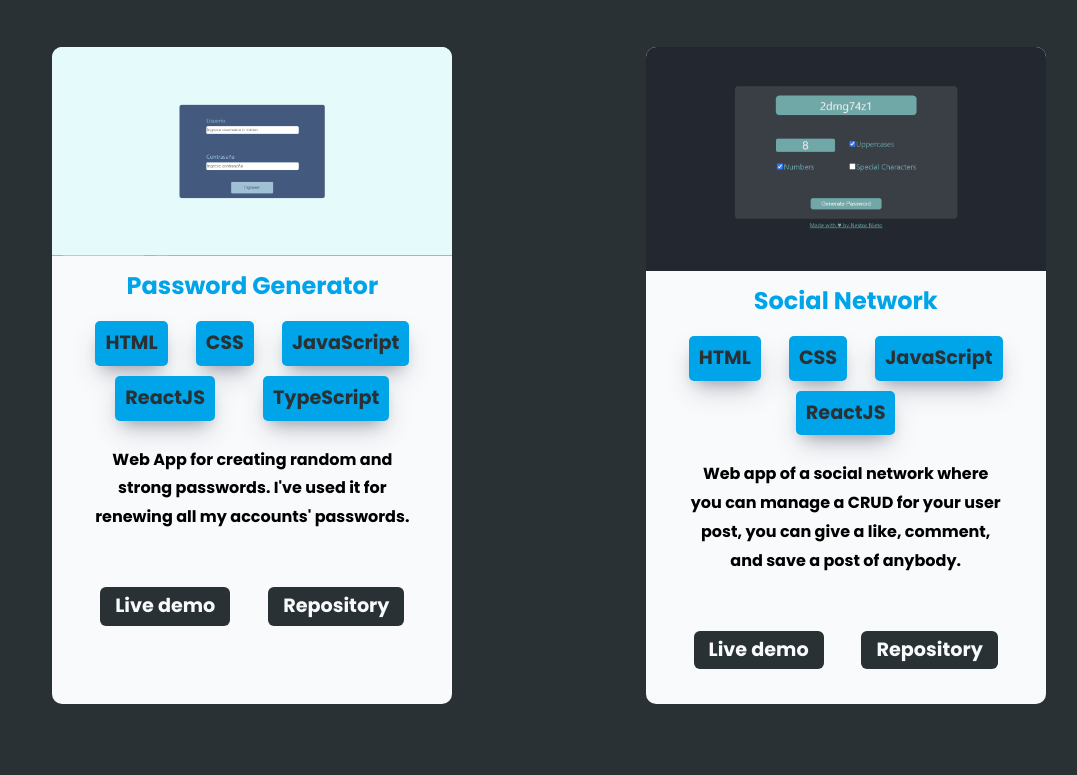
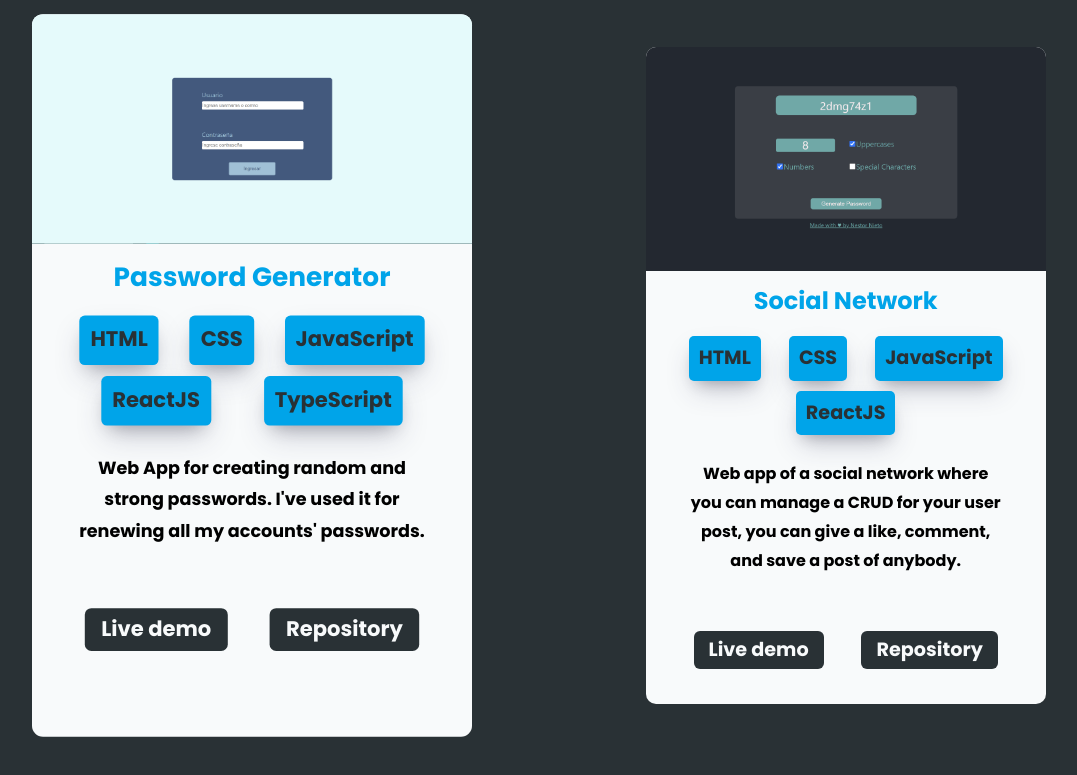
Before and after one commit to NNieto25/portfolio, a Gatsby site: page / in a window 1280 px wide. In both pictures the pointer is over the element 343 px from the left and 1390 px from the top of the page. Shown: the part 1015-1790 px from the top of the page, without its empty margins (91-1168 px from the left). Built offline with nearby package versions, Linux system fonts and the light colour scheme; Gatsby itself is replaced by a stand-in of ours.

Commit message:
Fixed scale function

```diff
--- a/src/styles/project-card.module.css
+++ b/src/styles/project-card.module.css
@@ -9,7 +9,7 @@
 }
 
 .container:hover{
-    transform: scale(1.1);
+    transform: scale(1.1) !important;
     transition: 1s;
 }
 
```
